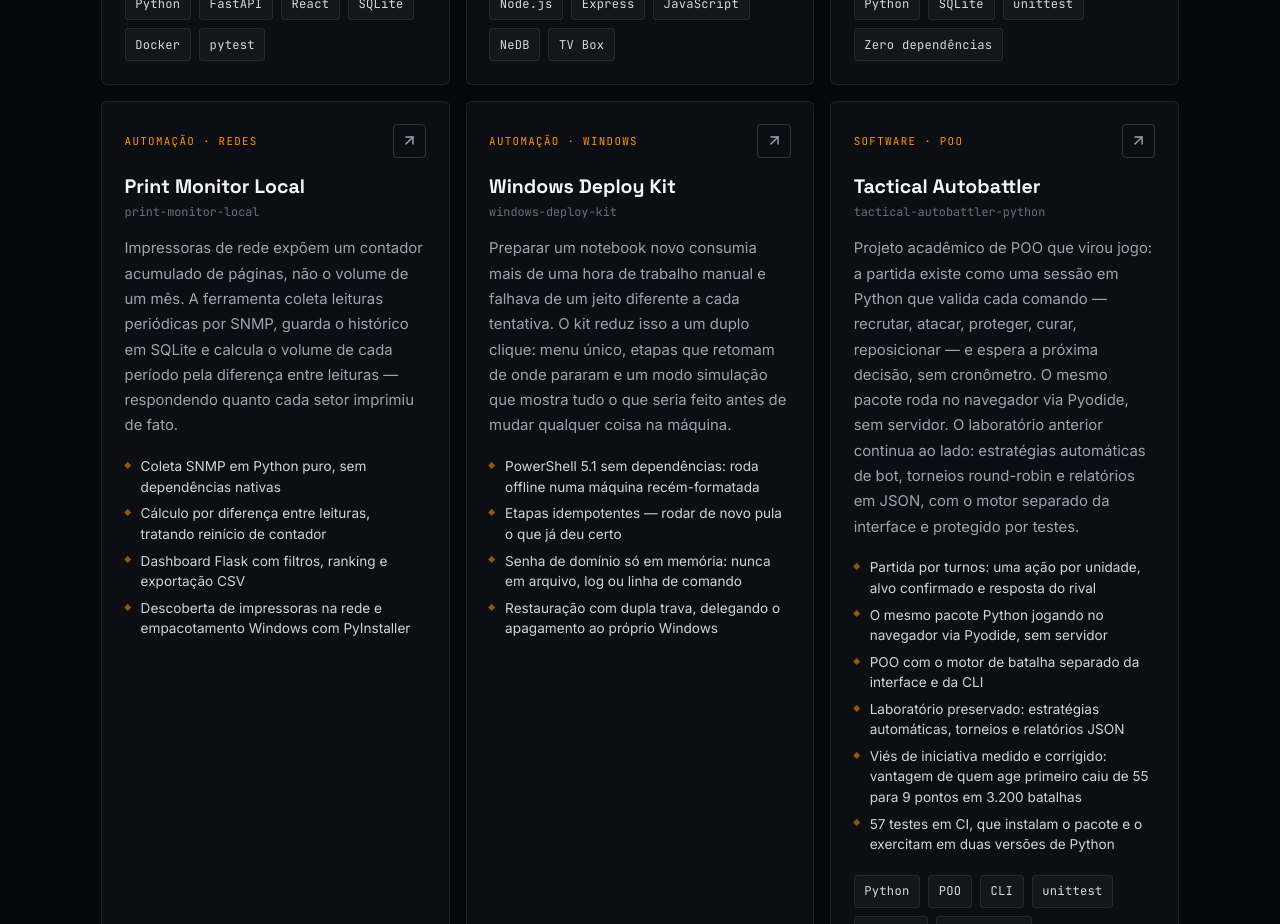
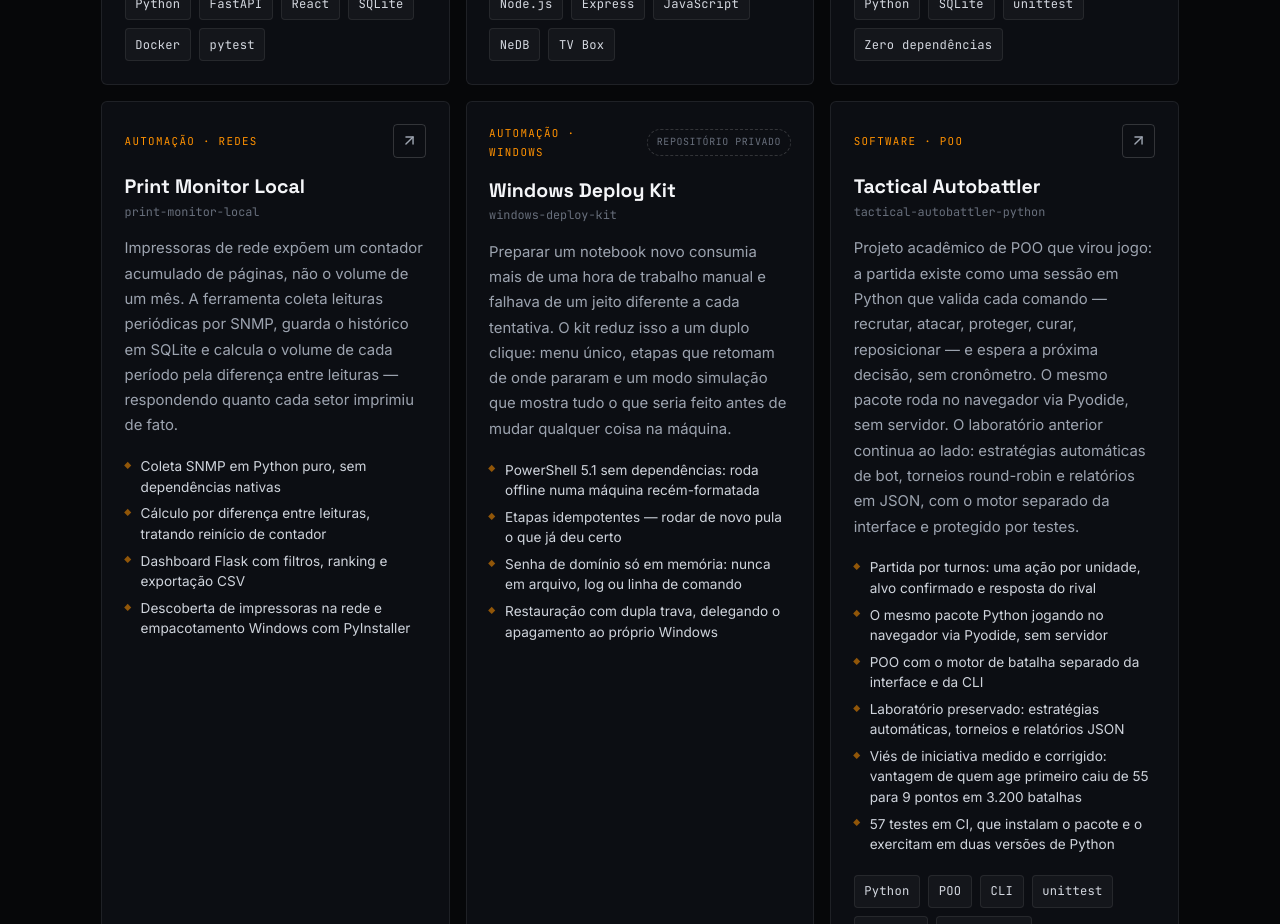
Before and after one commit to enzo-going/portfolio-enzo-going, a React (Vite) app: page / in a window 1280 px wide. Shown: the part 3360-4284 px from the top of the page. Built offline with nearby package versions, Linux system fonts and the light colour scheme.

Commit message:
content: Windows Deploy Kit sem link para repositorio privado
O repositorio passou a ser privado e o botao do card levava o visitante a um 404. O card continua no site, com o selo no lugar do link.

```diff
--- a/src/data/portfolio.ts
+++ b/src/data/portfolio.ts
@@ -158,7 +158,7 @@ export const projects: Project[] = [
       "Restauração com dupla trava, delegando o apagamento ao próprio Windows",
     ],
     stack: ["PowerShell", "Windows", "Active Directory", "Automação"],
-    link: "https://github.com/enzo-going/windows-deploy-kit",
+    linkNote: "repositório privado",
   },
   {
     id: "autobattler",
```
